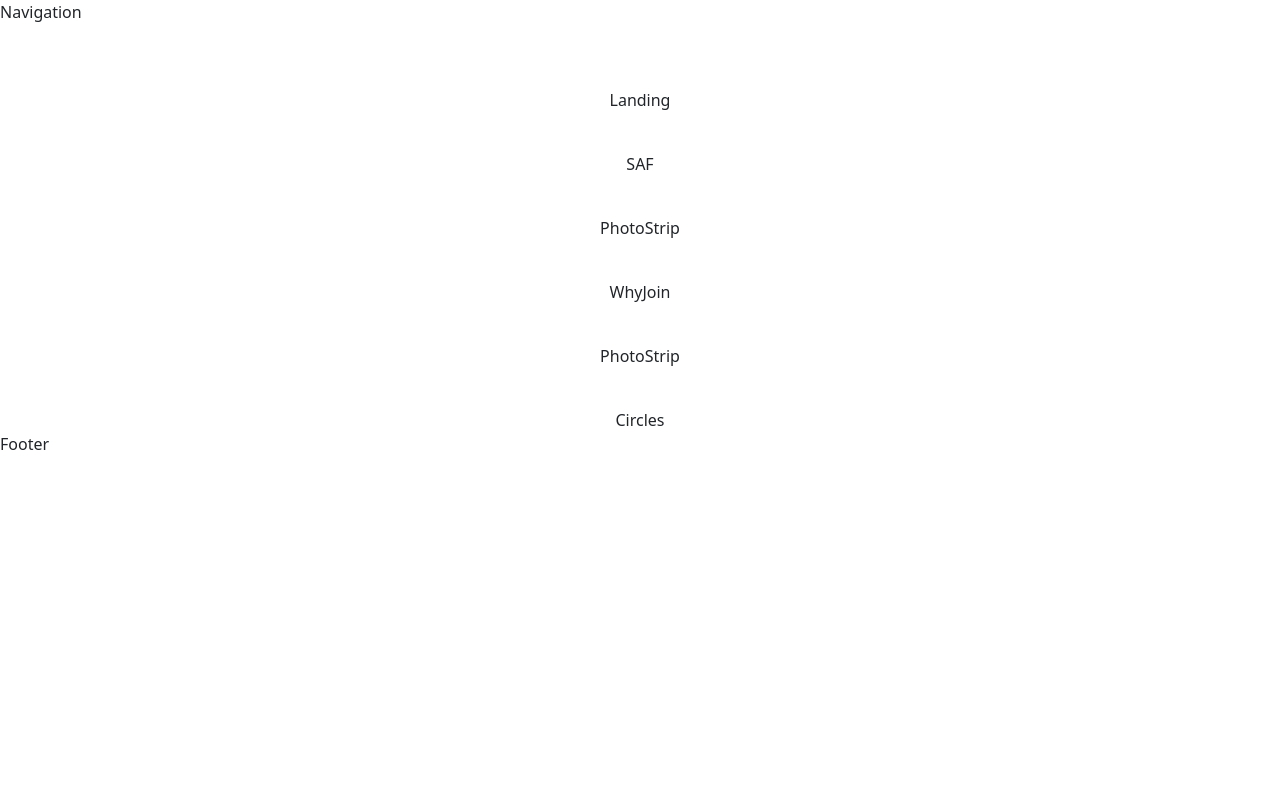
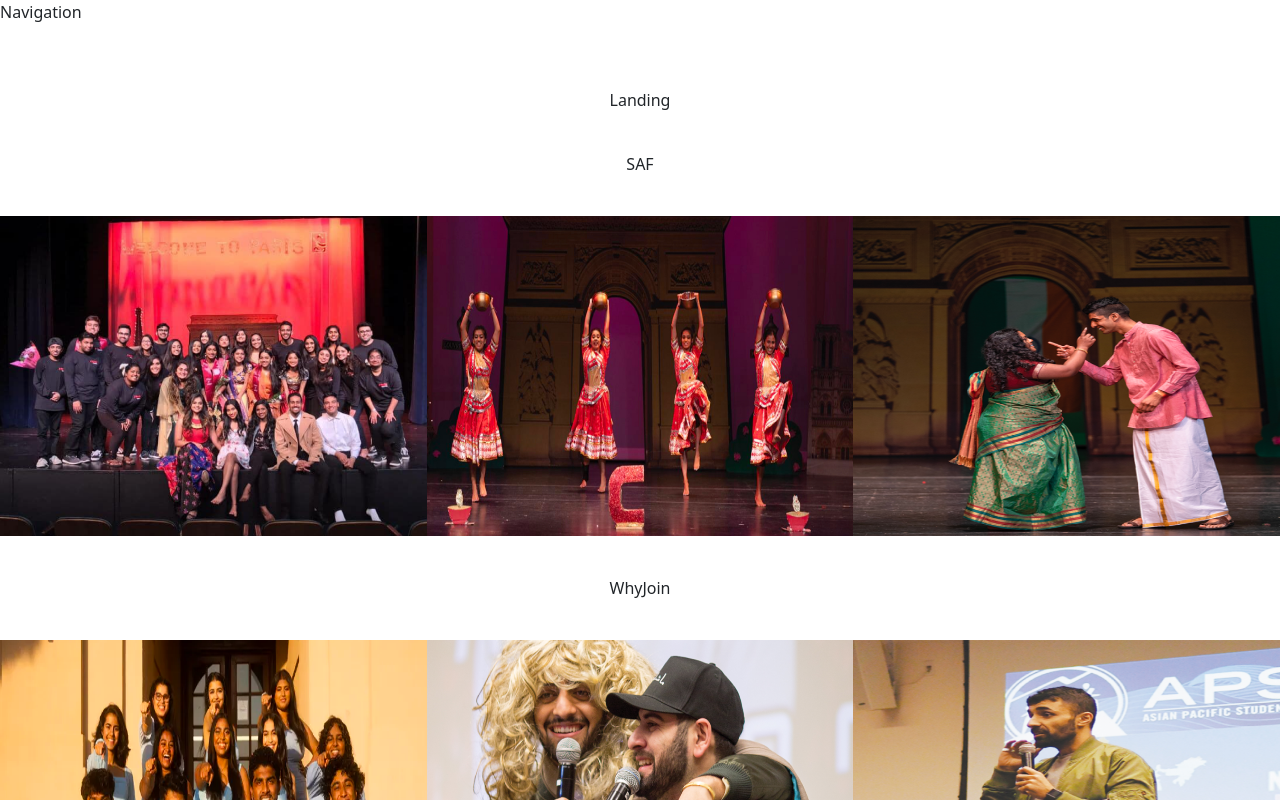
Before and after one commit to acm-ucr/saf-website, a Next.js app: page / in a window 1280 px wide. Shown: the top 800 px of the page. Built offline with nearby package versions, Linux system fonts and the light colour scheme.

Commit message:
photostrip component implementation

```diff
--- a/src/app/page.js
+++ b/src/app/page.js
@@ -3,15 +3,17 @@ import SAF from "@/components/home/SAF";
 import PhotoStrip from "@/components/home/PhotoStrip";
 import WhyJoin from "@/components/home/WhyJoin";
 import Circles from "@/components/home/get-invloved/Circles";
+import { photoData1 } from "@/data/PhotoStrip1";
+import { photoData2 } from "@/data/PhotoStrip2";
 
 const Home = () => {
   return (
     <div className="w-full overflow-clip flex flex-col justify-center items-center gap-10">
       <Landing />
       <SAF />
-      <PhotoStrip />
+      <PhotoStrip photoData={photoData1} />
       <WhyJoin />
-      <PhotoStrip />
+      <PhotoStrip photoData={photoData2} />
       <Circles />
     </div>
   );
--- a/src/components/home/PhotoStrip.jsx
+++ b/src/components/home/PhotoStrip.jsx
@@ -1,7 +1,19 @@
 import React from "react";
+import Image from "next/image";
 
-const PhotoStrip = () => {
-  return <div>PhotoStrip</div>;
+const PhotoStrip = ({ photoData }) => {
+  return (
+    <div className="flex flex-row justify-center w-full h-80">
+      {photoData.map((photo, index) => (
+        <Image
+          className="w-1/3"
+          key={index}
+          src={photo.image}
+          alt={photo.alt}
+        />
+      ))}
+    </div>
+  );
 };
 
 export default PhotoStrip;
```
Also changed, not shown: 1 other file (tests, documents, lock files or other folders).
